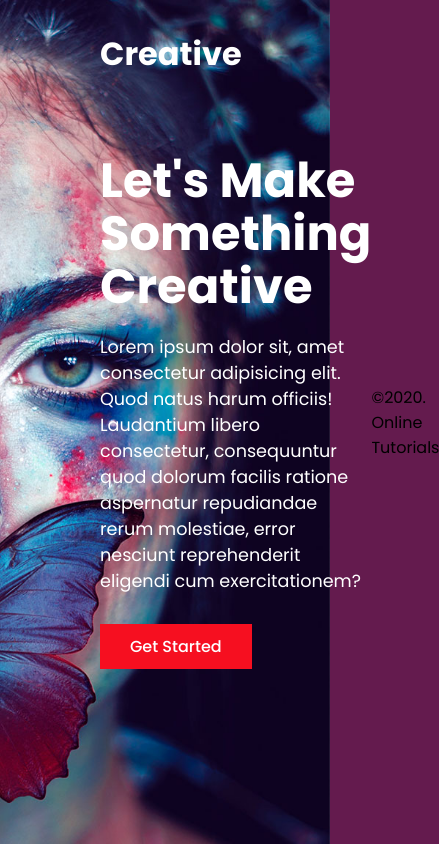
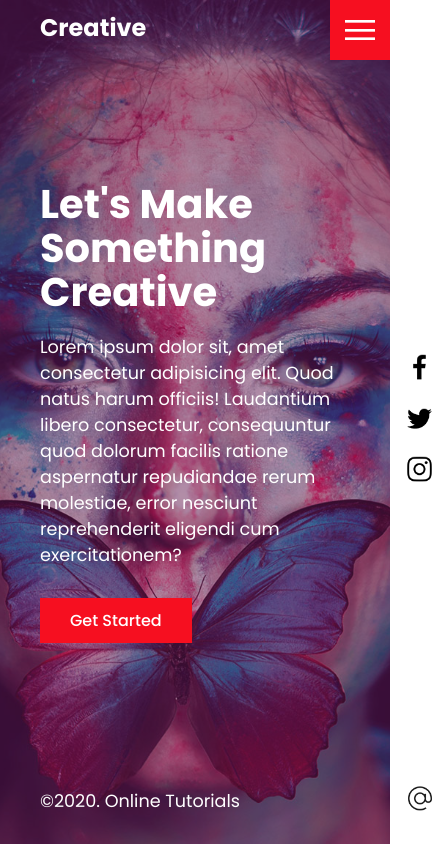
Before and after one commit to storiaca/front-layout, a plain HTML site: page rwd-page-menu/index.html in a window 390 px wide. Shown: the whole page, 439 px wide, since content can reach past the window. Drawn offline with Linux system fonts and the light colour scheme.

Commit message:
Rwd page menu finished

```diff
--- a/rwd-page-menu/app.js
+++ b/rwd-page-menu/app.js
@@ -0,0 +1,7 @@
+function toggleMenu() {
+  var menuToggle = document.querySelector(".menuToggle");
+  var navigation = document.querySelector(".navigation");
+
+  menuToggle.classList.toggle("active");
+  navigation.classList.toggle("active");
+}
--- a/rwd-page-menu/index.html
+++ b/rwd-page-menu/index.html
@@ -22,6 +22,32 @@
       </div>
       <p class="copyrightText">&copy;2020. Online Tutorials</p>
     </section>
+    <div class="menuToggle" onclick="toggleMenu()"></div>
+    <div class="navigation">
+      <ul>
+        <li><a href="#">Home</a></li>
+        <li><a href="#">About</a></li>
+        <li><a href="#">Work</a></li>
+        <li><a href="#">Team</a></li>
+        <li><a href="#">Contact</a></li>
+      </ul>
+      <div class="socialBar">
+        <ul>
+          <li>
+            <a href="#"><img src="./images/facebook.png" alt="Facebook" /></a>
+          </li>
+          <li>
+            <a href="#"><img src="./images/twitter.png" alt="Twitter" /></a>
+          </li>
+          <li>
+            <a href="#"><img src="./images/instagram.png" alt="Instagram" /></a>
+          </li>
+        </ul>
+        <a href="mailto:john@gmail.com" class="emailBx"
+          ><img src="./images/email.png" alt="Email"
+        /></a>
+      </div>
+    </div>
     <script src="./app.js"></script>
   </body>
 </html>
--- a/rwd-page-menu/style.css
+++ b/rwd-page-menu/style.css
@@ -65,3 +65,131 @@ section .content a {
   display: inline-block;
   text-decoration: none;
 }
+
+.copyrightText {
+  position: absolute;
+  bottom: 20px;
+  color: #fff;
+  font-size: 1.1em;
+  margin: 20px 0 10px;
+}
+
+.menuToggle {
+  position: fixed;
+  top: 0;
+  right: 0;
+  width: 60px;
+  height: 60px;
+  background: #f60f20 url(./images/menu.png);
+  background-repeat: no-repeat;
+  background-position: center;
+  background-size: 30px;
+  cursor: pointer;
+  z-index: 1000;
+}
+
+.menuToggle.active {
+  background: #f60f20 url(./images/close.png);
+  background-repeat: no-repeat;
+  background-position: center;
+  background-size: 30px;
+}
+
+.navigation {
+  position: fixed;
+  top: 0;
+  left: calc(100% - 60px);
+  width: 100%;
+  height: 100%;
+  background: #fff;
+  z-index: 999;
+  display: flex;
+  justify-content: center;
+  align-items: center;
+  transition: 0.2s;
+}
+
+.navigation.active {
+  left: 0;
+}
+
+.navigation ul {
+  position: relative;
+}
+
+.navigation ul li {
+  position: relative;
+  list-style-type: none;
+  text-align: center;
+}
+
+.navigation ul li a {
+  font-size: 2.5em;
+  color: #111;
+  text-decoration: none;
+  font-weight: 300;
+}
+
+.navigation ul li a:hover {
+  color: #f60f20;
+}
+
+.socialBar {
+  position: absolute;
+  top: 0;
+  left: 0;
+  width: 60px;
+  height: 100%;
+  border-right: 1px solid rgba(0, 0, 0, 0.1);
+  display: flex;
+  justify-content: center;
+  align-items: center;
+}
+
+.socialBar ul {
+  position: relative;
+}
+
+.socialBar ul li {
+  position: relative;
+  list-style-type: none;
+}
+.socialBar ul li a {
+  position: relative;
+  display: inline-block;
+  transform: scale(0.6);
+}
+.socialBar .emailBx {
+  position: absolute;
+  bottom: 20px;
+  transform: scale(0.6);
+}
+
+@media (max-width: 767px) {
+  section {
+    padding: 100px 40px;
+  }
+  section .content h2 {
+    font-size: 2.5em;
+  }
+  .navigation {
+    left: 100%;
+  }
+  section .bg {
+    position: absolute;
+    top: 0;
+    right: 0;
+    width: 100%;
+    height: 100%;
+    object-fit: cover;
+    opacity: 0.5;
+  }
+  section .logo {
+    font-size: 1.5em;
+    top: 10px;
+  }
+
+  .navigation ul li a {
+    font-size: 2em;
+  }
+}
```
